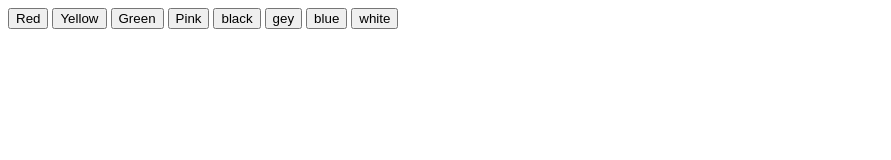
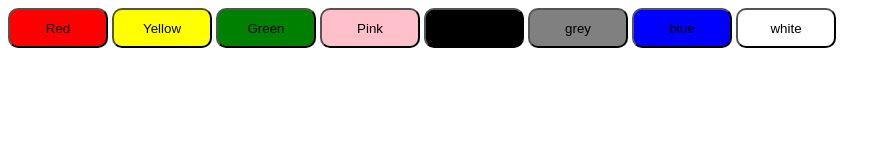
Before and after one commit to arbaaz19t/JavaScript-practice-projects, a plain HTML site: page bgchanger/index.html in a window 1280 px wide. Shown: the whole page, without its empty margins (0-891 px from the left). Drawn offline with Linux system fonts and the light colour scheme.

Commit message:
update ui

```diff
--- a/bgchanger/index.html
+++ b/bgchanger/index.html
@@ -10,35 +10,24 @@
     html,body{
         height: 100vh;
     }
-    /* #red {
-        background-color: red;
-    }
-
-    #Yellow {
-        background-color: yellow;
-    }
-
-    #Green {
-        background-color: green;
-    }
-
-    * {
-        color: white;
-        font-size: 20px; */
-    /* } */
+  button{
+    height: 40px;
+    width: 100px;
+    border-radius: 10px;
+  }
 </style>
 
 <body>
 
     <div class="main">
-        <button id="red">Red</button>
-        <button id="Yellow">Yellow</button>
-        <button id="Green"> Green</button>
-        <button id="pink"> Pink</button>
-        <button id="black"> black</button>
-        <button id="grey">gey</button>
-        <button id="blue"> blue</button>
-        <button id="white"> white</button>
+        <button id="red" style="background-color: red;">Red</button>
+        <button id="Yellow" style="background-color: yellow;">Yellow</button>
+        <button id="Green" style="background-color: green;"> Green</button>
+        <button id="pink" style="background-color: pink;"> Pink</button>
+        <button id="black"  style="background-color: black;"> black</button>
+        <button id="grey" style="background-color: grey;">grey</button>
+        <button id="blue" style="background-color: blue;"> blue</button>
+        <button id="white" style="background-color: white;"> white</button>
 
     </div>
 
--- a/bgchanger/src.js
+++ b/bgchanger/src.js
@@ -4,4 +4,4 @@ changeColor.addEventListener("click", (e) => {
 
 document.body.style.backgroundColor = e.target.id;
 
-});~~
+})
```
